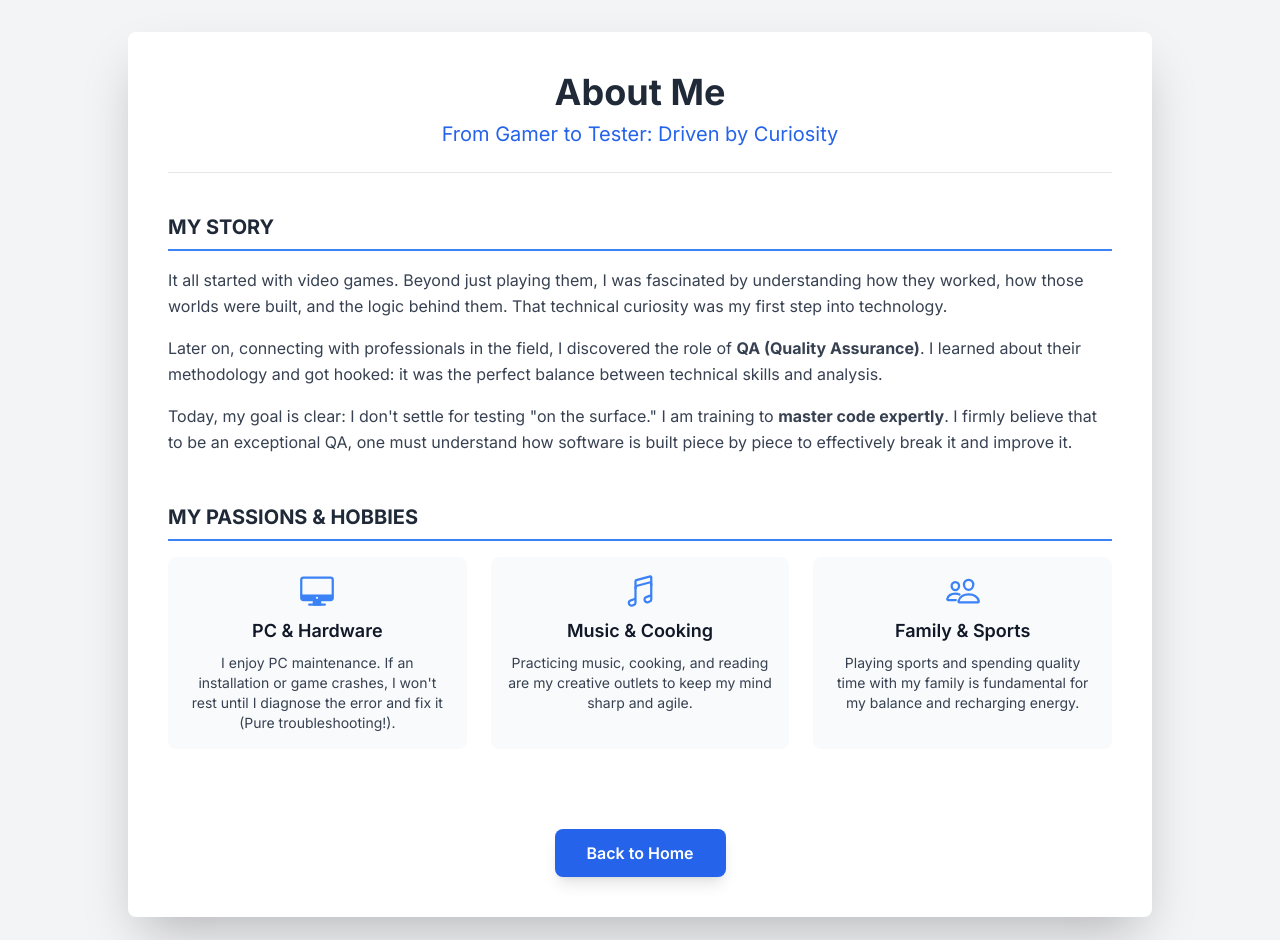
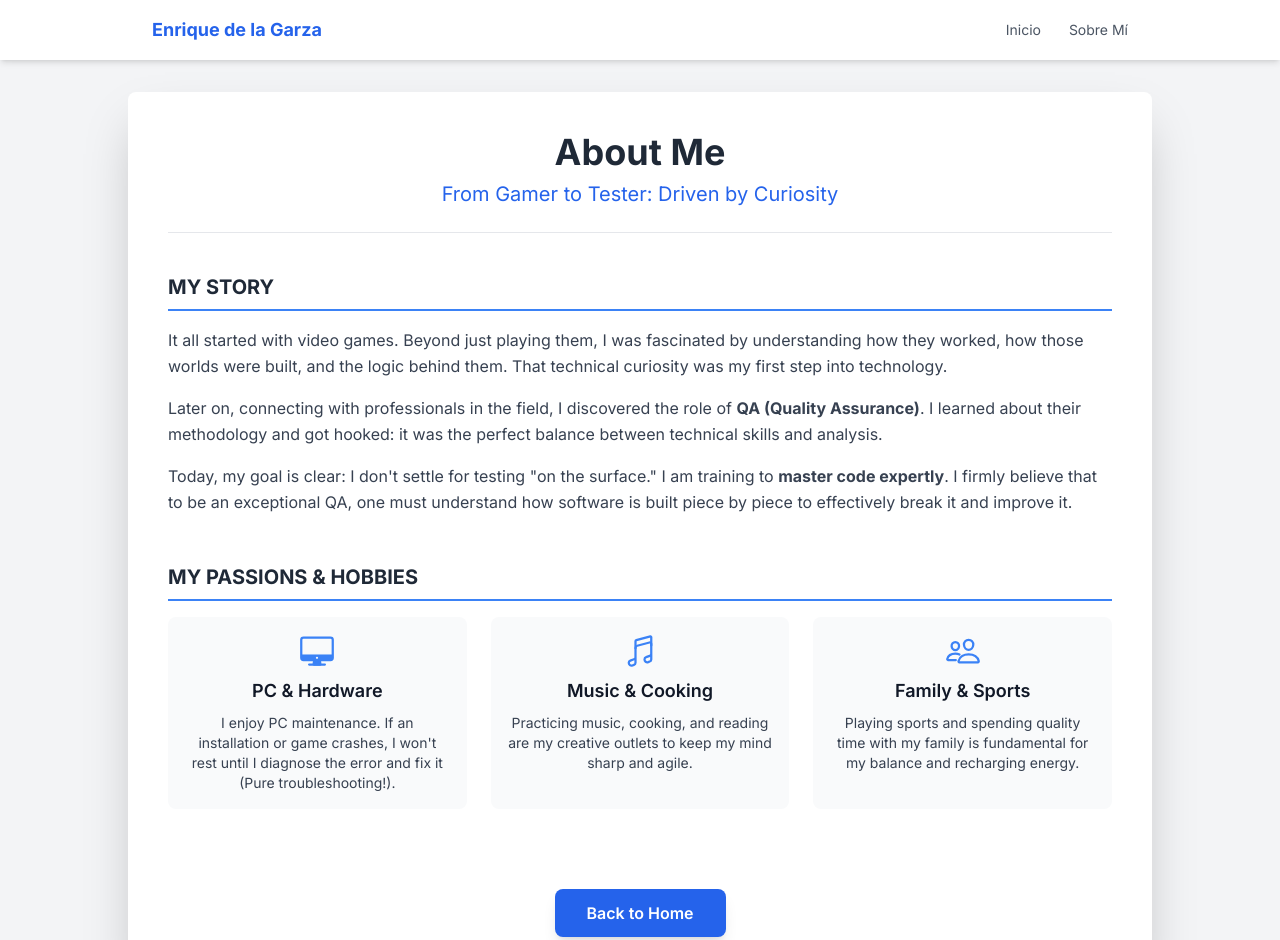
Before and after one commit to enriquedelaGarza06/Curriculum-virtual, a website: page sobre_mi.html in a window 1280 px wide. Shown: the top 940 px of the page. Drawn offline with nearby package versions, Linux system fonts and the light colour scheme.

Commit message:
Added navbar to About Me page

```diff
--- a/sobre_mi.html
+++ b/sobre_mi.html
@@ -17,6 +17,24 @@
     </style>
 </head>
 <body class="bg-gray-100 dark:bg-gray-900 text-gray-700 dark:text-gray-300 antialiased">
+    <nav class="bg-white dark:bg-gray-800 shadow-md sticky top-0 z-50 mb-8">
+    <div class="container max-w-5xl mx-auto px-6 py-4 flex justify-between items-center">
+
+        <a href="/" class="text-lg font-bold text-blue-600 dark:text-blue-400 hover:text-blue-800 transition">
+            Enrique de la Garza
+        </a>
+
+        <div class="space-x-6 text-sm font-medium">
+            <a href="/" class="text-gray-600 dark:text-gray-300 hover:text-blue-600 dark:hover:text-blue-400 transition">
+                Inicio
+            </a>
+            <a href="/sobre_mi" class="text-gray-600 dark:text-gray-300 hover:text-blue-600 dark:hover:text-blue-400 transition">
+                Sobre Mí
+            </a>
+        </div>
+
+    </div>
+</nav>
 
     <div class="container max-w-5xl mx-auto my-8 p-6 sm:p-10 bg-white dark:bg-gray-800 shadow-2xl rounded-lg">
 
```
